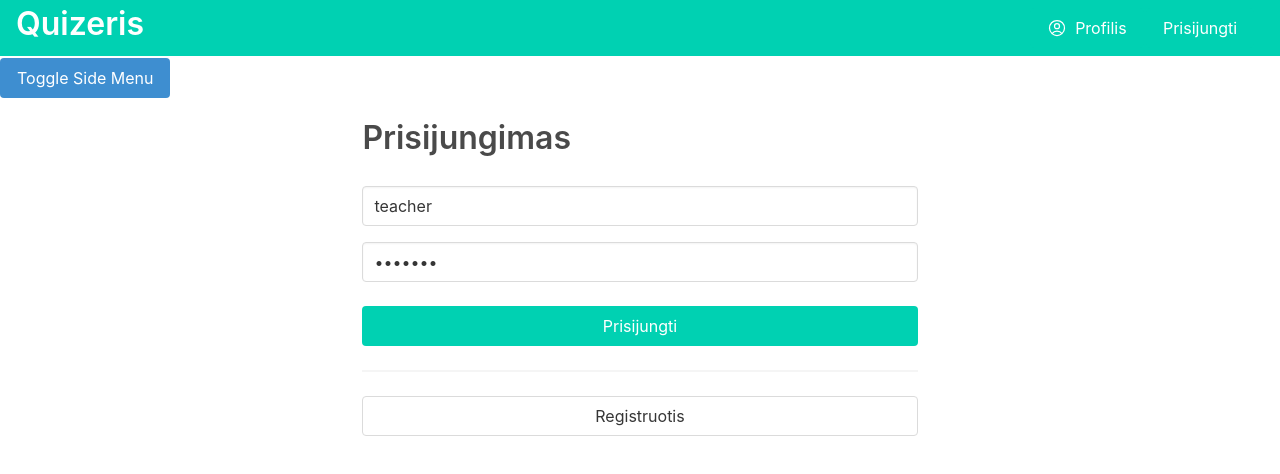
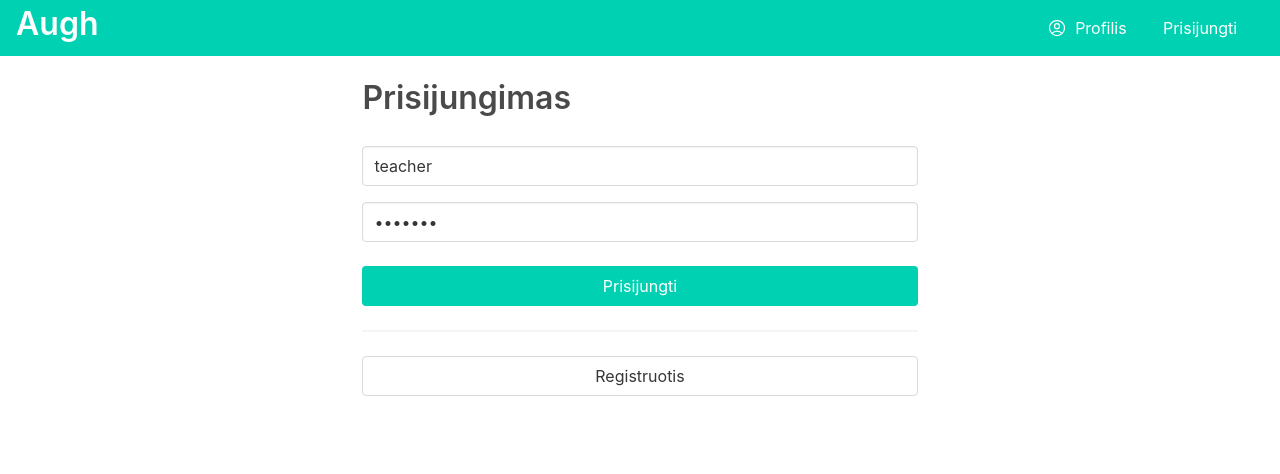
Before and after one commit to DomasMil/BD, a SvelteKit app: page /login in a window 1280 px wide. Shown: the top 474 px of the page. Built offline with nearby package versions, Linux system fonts and the light colour scheme.

Commit message:
hidden side menu in login, changed concrete form layout

```diff
--- a/src/routes/+layout.svelte
+++ b/src/routes/+layout.svelte
@@ -3,6 +3,16 @@
 	import { page } from '$app/stores';
 	import type { LayoutServerData } from './$types';
 	import { onNavigate } from '$app/navigation';
+
+
+
+	let isSideMenuOpen: boolean = false;
+	let isLstDropdownOpen = false;
+	let isLoginPage = true;
+
+	$: {
+        isLoginPage = $page.url.href.includes('/login');
+    }
 
 	onNavigate((navigation) => {
 		if (!(document as any).startViewTransition) return;
@@ -15,19 +25,21 @@
 		});
 	});
 
-	let isSideMenuOpen: boolean = false;
-
 	function toggleSideMenu() {
         isSideMenuOpen = !isSideMenuOpen;
+    }
 
-    }
+	function toggleLstDropdown() {
+	isLstDropdownOpen = !isLstDropdownOpen;
+	}
 
 	export let data: LayoutServerData;
 </script>
+
 <header>
 	<nav class="navbar is-primary px-4" style="aria-label: main navigation">
 		<div class="navbar-brand pr-4">
-			<span class="is-size-3 has-text-weight-semibold">Quizeris</span>
+			<span class="is-size-3 has-text-weight-semibold">Augh</span>
 		</div>
 		<div class="navbar-menu">
 		</div>
@@ -65,8 +77,14 @@
     <aside class="column is-2" style={isSideMenuOpen ? "display: block;" : "display: none;"}>
         <div class="menu">
             <ul class="menu-list">
-				<li><a href="/concretecubestrenghttest">+Kubelinio stiprio bandymai</a></li>
-				<li><a href="/addconcretecubestrenghttest">+Sukurti naują kubelinio stiprio bandymą</a></li>
+				<li>
+					<!-- svelte-ignore a11y-invalid-attribute -->
+					<a href="#" on:click={toggleLstDropdown}>+Betonas</a>
+					<ul style={isLstDropdownOpen ? "display: block;" : "display: none;"}>
+						<li><a href="/concretecubestrenghttest">+Kubelinio stiprio bandymai</a></li>
+						<li><a href="/addconcretecubestrenghttest">+Sukurti naują kubelinio stiprio bandymą</a></li>
+					</ul>
+				</li>
 				<li><a href="/concreteusers">+Vartotojai</a></li>
 				<li><a href="/concreteimones">+Įmonės</a></li>
                 <!-- Adjust links based on user role -->
@@ -83,7 +101,9 @@
     <main class="column" style={isSideMenuOpen ? "margin-left: -0.5rem;" : "margin-left: 0;"}>
         <!-- Your existing header/navigation bar code... -->
 		<!-- Button to toggle the side menu -->
-<button class="button is-info" on:click={toggleSideMenu}>Toggle Side Menu</button>
+		{#if !isLoginPage}
+			<button class="button is-info" on:click={toggleSideMenu}>Toggle Side Menu</button>
+		{/if}
         <!-- Content goes here -->
         <slot />
     </main>
--- a/src/routes/login/+page.svelte
+++ b/src/routes/login/+page.svelte
@@ -5,7 +5,6 @@
 	let password = 'teacher';
 
 	export let form: ActionData;
-
 
 </script>
 
```
Also changed, not shown: src/routes/addconcretecubestrenghttest/+page.svelte (+8 -4 lines).
